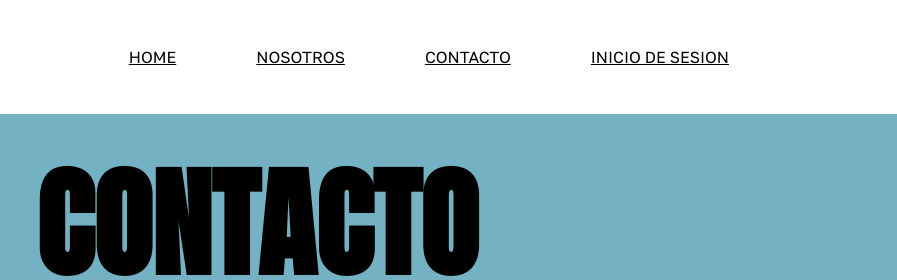
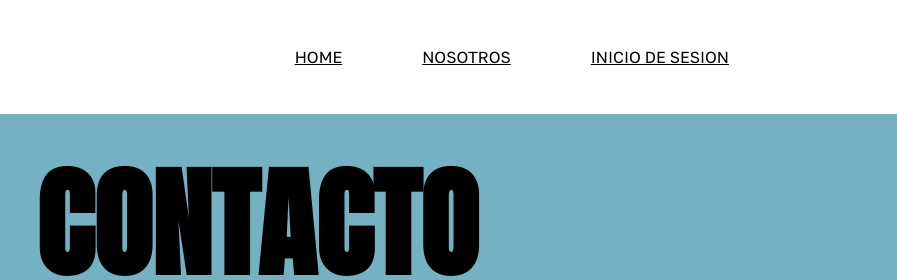
Before and after one commit to Ederson-RL/Harinas-Granos-Valencia, a plain HTML site: page Contacto.html in a window 1280 px wide. Shown: the top 280 px of the page, 383-1280 px from the left. Drawn offline with Linux system fonts and the light colour scheme.

Commit message:
Prueba de commit

```diff
--- a/Contacto.html
+++ b/Contacto.html
@@ -18,7 +18,6 @@
             <ul class="menu-horizontal">
                 <li> <a href="./index.html">HOME</a> </li>
                 <li> <a href="./Nosotros.html">NOSOTROS</a> </li>
-                <li> <a href="#">CONTACTO</a> </li>
                 <li> <a href="#">INICIO DE SESION</a>
                     <ul class="menu-vertical">
                         <li> <a class="li-vertical" href="./Inicio de sesion/InicioCliente.html">CLIENTE</a> </li>
```
